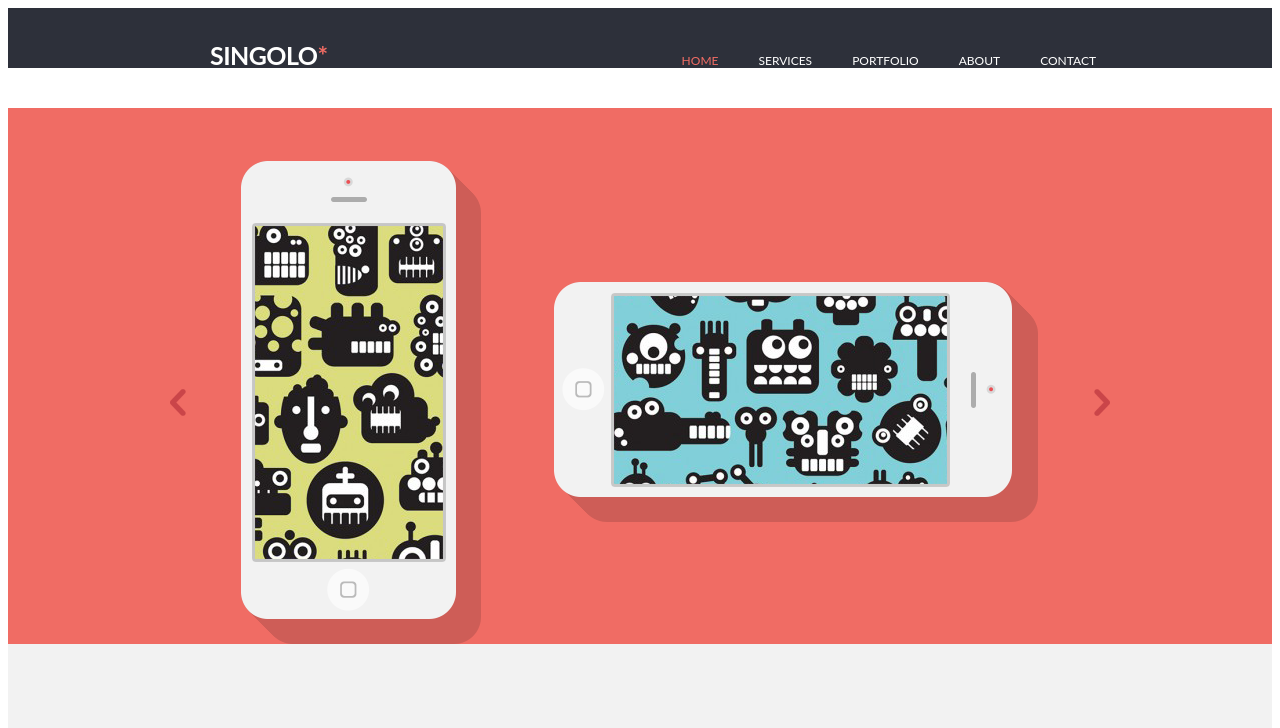
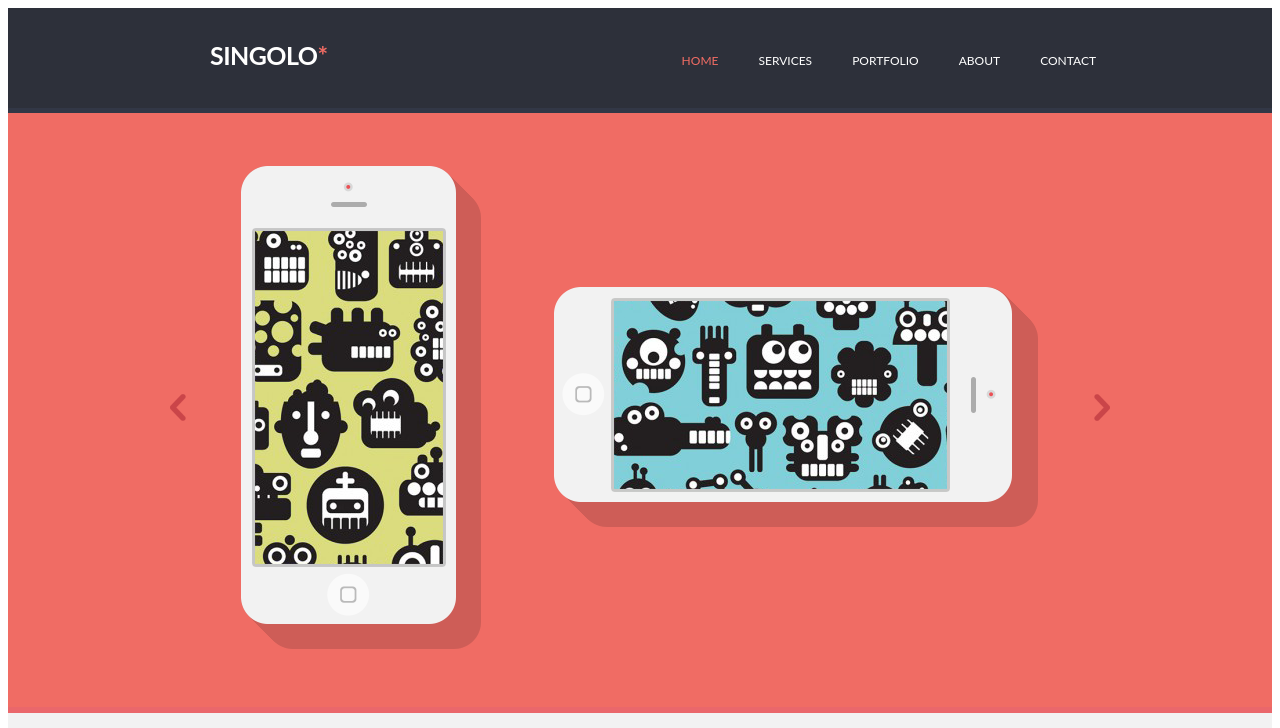
Before and after one commit to Wadimx199789/singolo, a plain HTML site: page singolo1.html in a window 1280 px wide. Shown: the top 728 px of the page. Drawn offline with Linux system fonts and the light colour scheme.

Commit message:
feat: update css

```diff
--- a/css/singolo1.css
+++ b/css/singolo1.css
@@ -1,6 +1,3 @@
-html {
-  font-size: 10px;
-}
 
 html {
   font-size: 10px;
@@ -36,12 +33,15 @@ body {
 }
 header{
     background-color: #2d303a;
-
+    border-bottom:5px solid #323746;
 }
-
+.header__logo span {
+  color: #f06c64;
+}
 .header__inner{
 
-    margin-bottom:40px;
+    padding-bottom:40px;
+
 }
 .header__logo {
     font-size: 2.5rem;
@@ -58,9 +58,7 @@ header{
 
     float:left
   }
-  .header__logo span {
-    color: #f06c64;
-  }
+
   nav{
       float:right;
       margin-top:45px;
```
Also changed, not shown: singolo1.html (+1 -2 lines).
